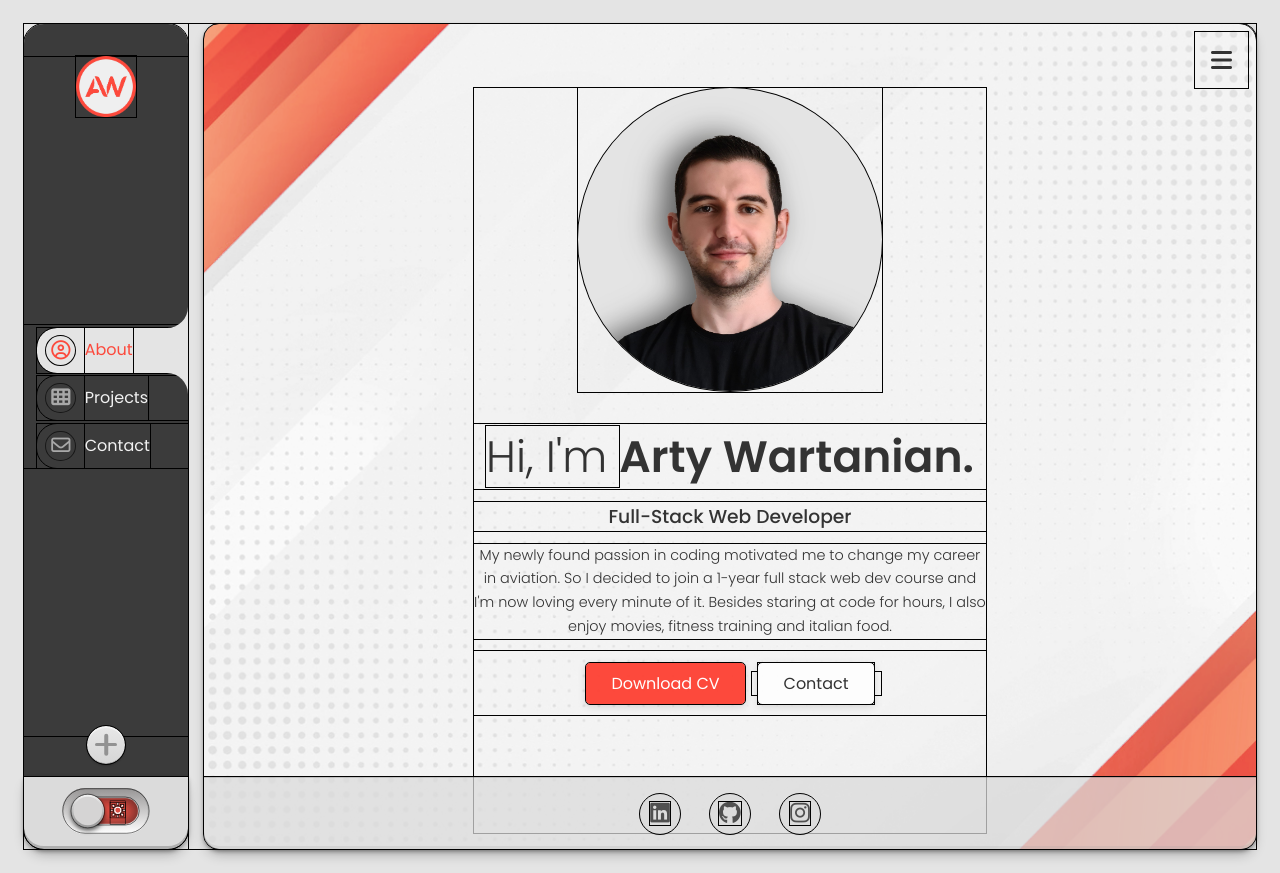
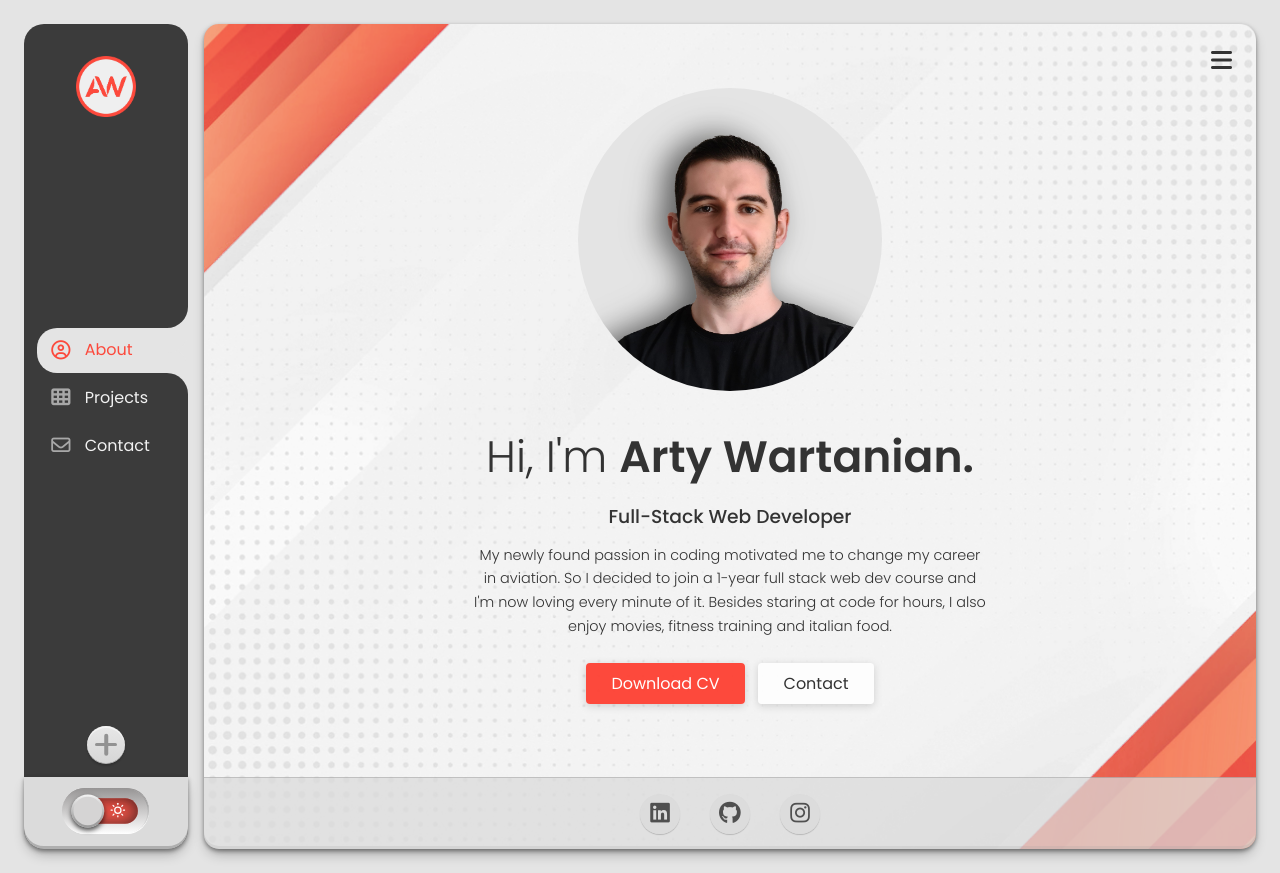
Before and after one commit to awartanian/portfolio-webpage, a React (Create React App) app: page / in a window 1280 px wide. Built offline with nearby package versions, Linux system fonts and the light colour scheme.

Commit message:
fixed bug

```diff
--- a/src/Components/Navbar/Navbar.scss
+++ b/src/Components/Navbar/Navbar.scss
@@ -153,9 +153,7 @@
   }
 }
 
-* {
-  outline: 1px solid black;
-}
+
 
 /////////////// THEME COLOR SWITCH ///////////////
 
```
